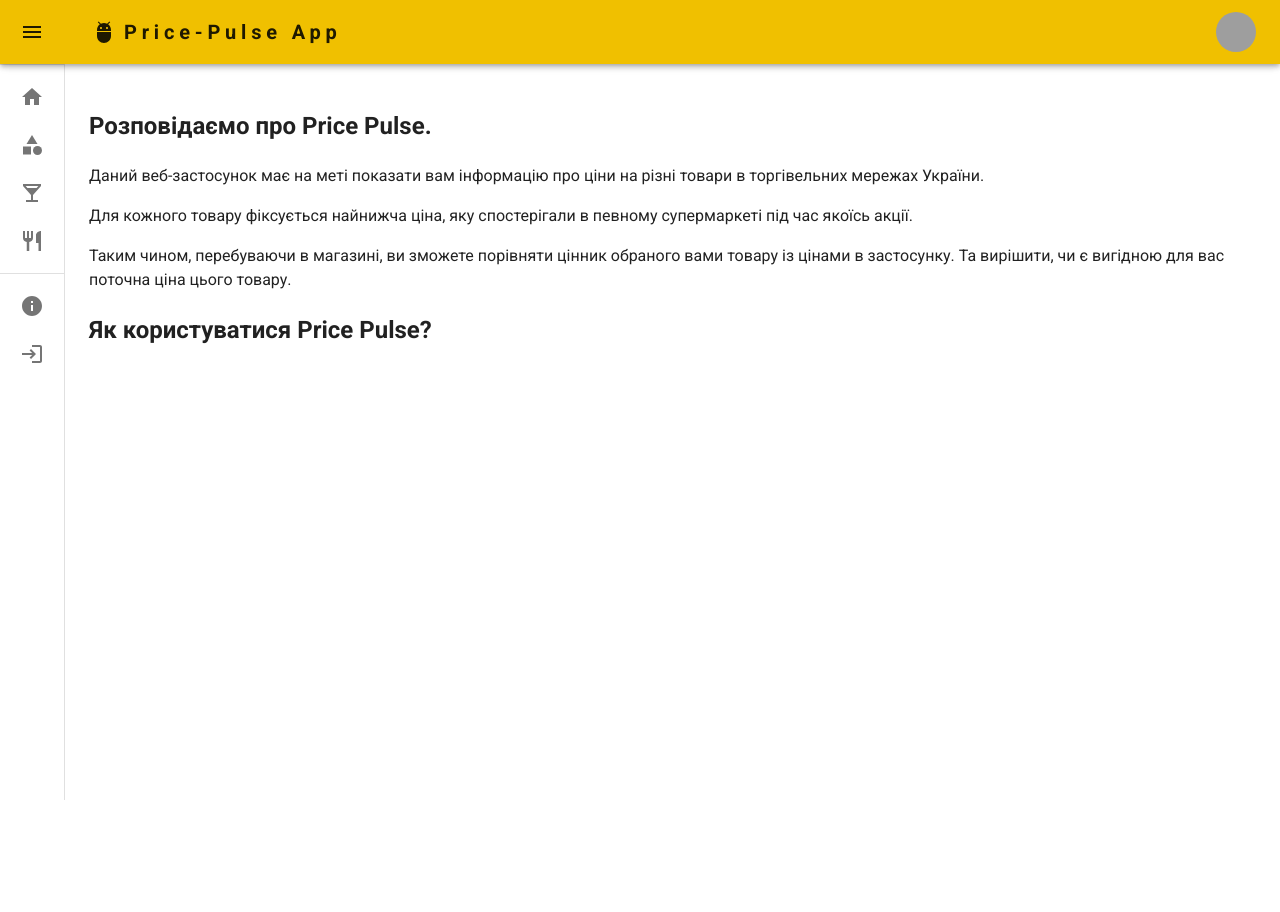
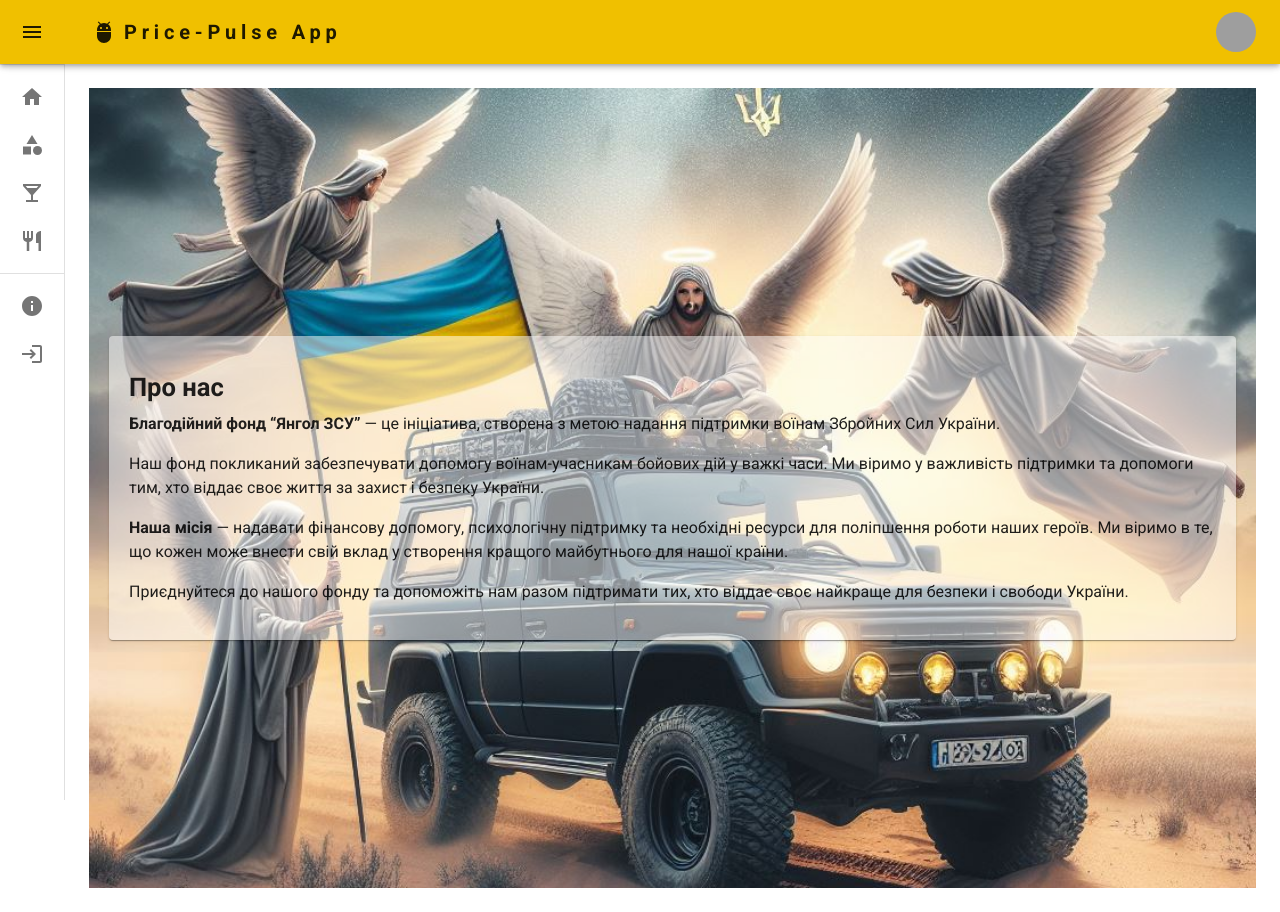
Before and after one commit to SKindij/Angel-ZSU, a Next.js app: page /about in a window 1280 px wide. Before the commit the page ends 800 px from the top, so only its background shows below. Built offline with nearby package versions, Linux system fonts and the light colour scheme; grey boxes are pictures that could not be loaded.

Commit message:
feat: implement new module

```diff
--- /dev/null
+++ b/src/app/about/page.module.css
@@ -0,0 +1,9 @@
+/* @/app/about/AboutPage.css */
+.about-section {
+  background-image: url('../../../public/images/back-about-angels.jpg');
+  background-size: cover;
+  background-position: center;
+  color: white; /* Колір тексту для кращого контрасту із фоном */
+  padding: 20px; /* Додайте відступи за потребою */
+  /* Додайте інші стилі за бажанням */
+}
--- a/src/app/about/page.tsx
+++ b/src/app/about/page.tsx
@@ -1,19 +1,52 @@
 // @/app/about/page.tsx
+import styles from './page.module.css';
+import Box from '@mui/material/Box';
+import Paper from '@mui/material/Paper';
+import Typography from '@mui/material/Typography';
+import backPic from '../../../public/images/about-angels.jpg';
 
 export default function AboutPage() {
   return (
-    <>
-      <section>
-        <h1>Розповідаємо про Price Pulse.</h1>
-        {/*  */}
-        <p>Даний веб-застосунок має на меті показати вам інформацію про ціни на різні товари в торгівельних мережах України.</p>
-        <p>Для кожного товару фіксується найнижча ціна, яку спостерігали в певному супермаркеті під час якоїсь акції.</p>
-        <p>Таким чином, перебуваючи в магазині, ви зможете порівняти цінник обраного вами товару із цінами в застосунку.
-          Та вирішити, чи є вигідною для вас поточна ціна цього товару.</p>
-      </section>
-      <section>
-        <h2>Як користуватися Price Pulse?</h2>
-      </section>
-    </>
+    <Box
+      sx={{
+        backgroundImage: `url(${backPic.src})`,
+        backgroundRepeat: 'no-repeat',
+        backgroundSize: 'cover',
+        backgroundPosition: 'center',
+        padding: '20px',
+        minHeight: '100vh',
+        display: 'flex',
+        flexDirection: 'column',
+        justifyContent: 'center',
+      }}
+    >
+      <Paper
+        sx={{
+          padding: '20px',
+          backgroundColor: 'rgba(255, 255, 255, 0.5)',
+        }}
+      >
+        <Typography variant="h2" gutterBottom>
+          Про нас
+        </Typography>
+        <Typography paragraph>
+          <strong>Благодійний фонд &ldquo;Янгол ЗСУ&rdquo;</strong> — це ініціатива, створена з метою
+          надання підтримки воїнам Збройних Сил України.
+        </Typography>
+        <Typography paragraph>
+          Наш фонд покликаний забезпечувати допомогу воїнам-учасникам бойових дій у важкі часи.
+          Ми віримо у важливість підтримки та допомоги тим, хто віддає своє життя за захист і безпеку України.
+        </Typography>
+        <Typography paragraph>
+          <strong>Наша місія</strong> — надавати фінансову допомогу, психологічну підтримку та необхідні ресурси
+          для поліпшення роботи наших героїв. Ми віримо в те, що кожен може внести свій вклад у створення кращого
+          майбутнього для нашої країни.
+        </Typography>
+        <Typography paragraph>
+          Приєднуйтеся до нашого фонду та допоможіть нам разом підтримати тих, хто віддає своє найкраще для
+          безпеки і свободи України.
+        </Typography>
+      </Paper>
+    </Box>
   );
 }
```
Also changed, not shown: public/images/about-angels.jpg (added).
